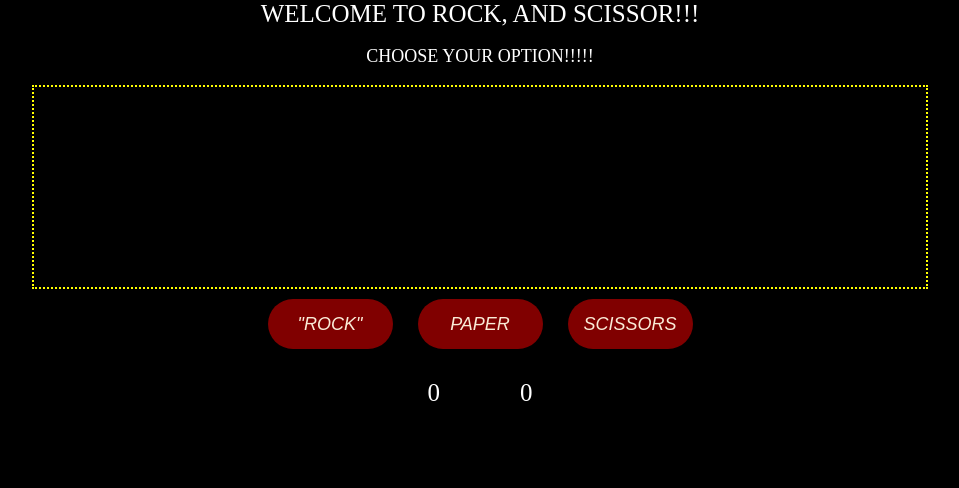
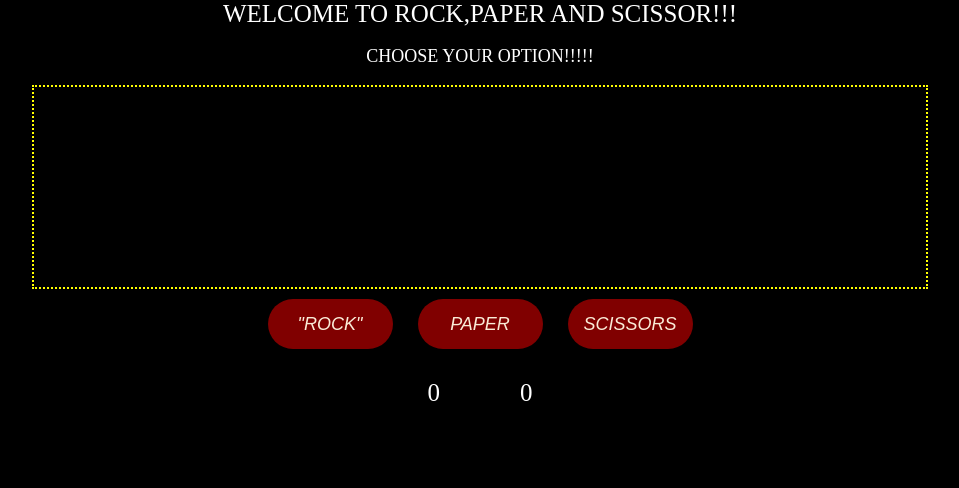
Before and after one commit to arshalSaifi/rockPaperScissors, a plain HTML site: page index.html in a window 1280 px wide. Shown: the whole page, without its empty margins (160-1119 px from the left). Drawn offline with Linux system fonts and the light colour scheme.

```diff
--- a/index.html
+++ b/index.html
@@ -7,7 +7,7 @@
     <link rel="stylesheet" href="style.css">
 </head>
 <body>
-    <div class="heading">WELCOME TO ROCK, AND SCISSOR!!!
+    <div class="heading">WELCOME TO ROCK,PAPER AND SCISSOR!!!
         <p>CHOOSE YOUR OPTION!!!!!</p>
     </div>
     <div class="box">
```
